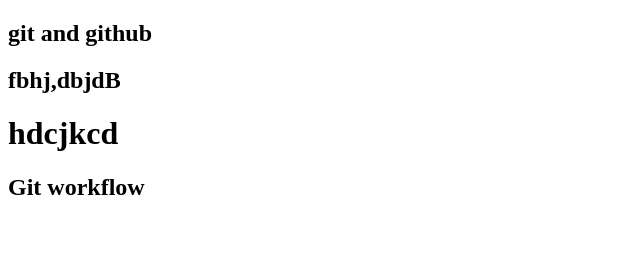
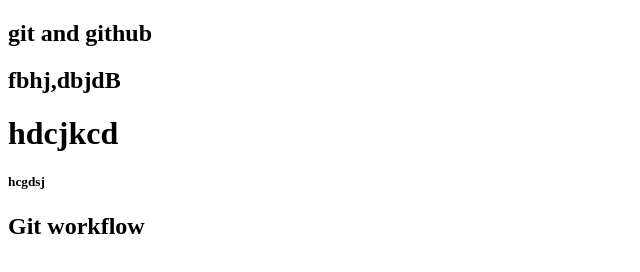
Before and after one commit to MiftahMJ/Git-Workflow, a plain HTML site: page index.html in a window 1280 px wide. Shown: the whole page, without its empty margins (0-640 px from the left). Drawn offline with Linux system fonts and the light colour scheme.

Commit message:
skipstaging

```diff
--- a/index.html
+++ b/index.html
@@ -9,6 +9,7 @@
     <h2>git and github</h2>
     <h2>fbhj,dbjdB</h2>
     <h1>hdcjkcd</h1>
+    <h5>hcgdsj</h5>
     <h2>Git workflow</h2>
 </body>
 </html>
```
